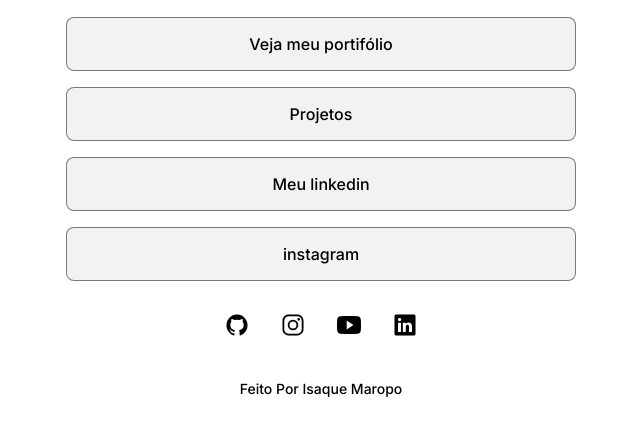
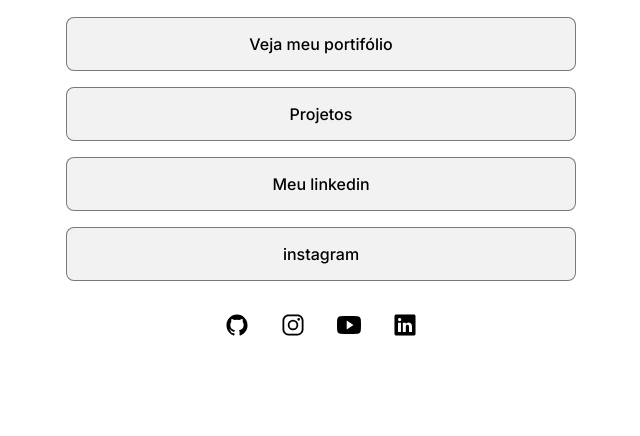
Before and after one commit to limquatok/projeto_links, a plain HTML site: page index.html in a window 1280 px wide. Shown: the part 282-718 px from the top of the page, without its empty margins (319-959 px from the left). Drawn offline with nearby package versions, Linux system fonts and the light colour scheme.

Commit message:
modificado a tag <p> no rodape de index.html

```diff
--- a/index.html
+++ b/index.html
@@ -58,9 +58,7 @@
           <ion-icon name="logo-linkedin"></ion-icon>
         </a>
       </div>
-      <footer>
-        <p>Feito Por Isaque Maropo</p>
-      </footer>
+      <footer></footer>
     </div>
     <script
       type="module"
```
